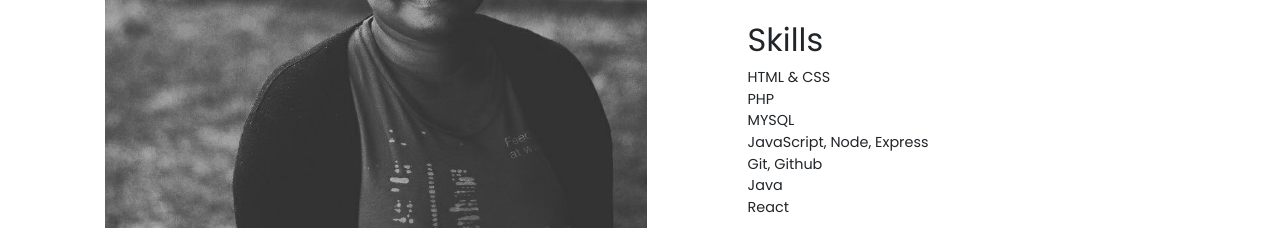
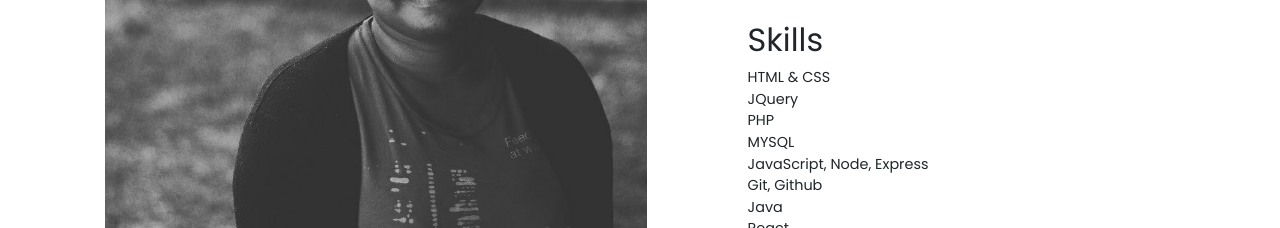
Before and after one commit to anathkantonda/portfolio, a plain HTML site: page index.html in a window 1280 px wide. Shown: the part 572-800 px from the top of the page. Drawn offline with nearby package versions, Linux system fonts and the light colour scheme.

Commit message:
Update index.html

```diff
--- a/index.html
+++ b/index.html
@@ -56,6 +56,7 @@
                     <div class="skills">
                         <h2>Skills</h2>
                         <p>HTML & CSS<br>
+                        JQuery<br>
                         PHP<br>
                         MYSQL<br>
                         JavaScript, Node, Express<br>
```
